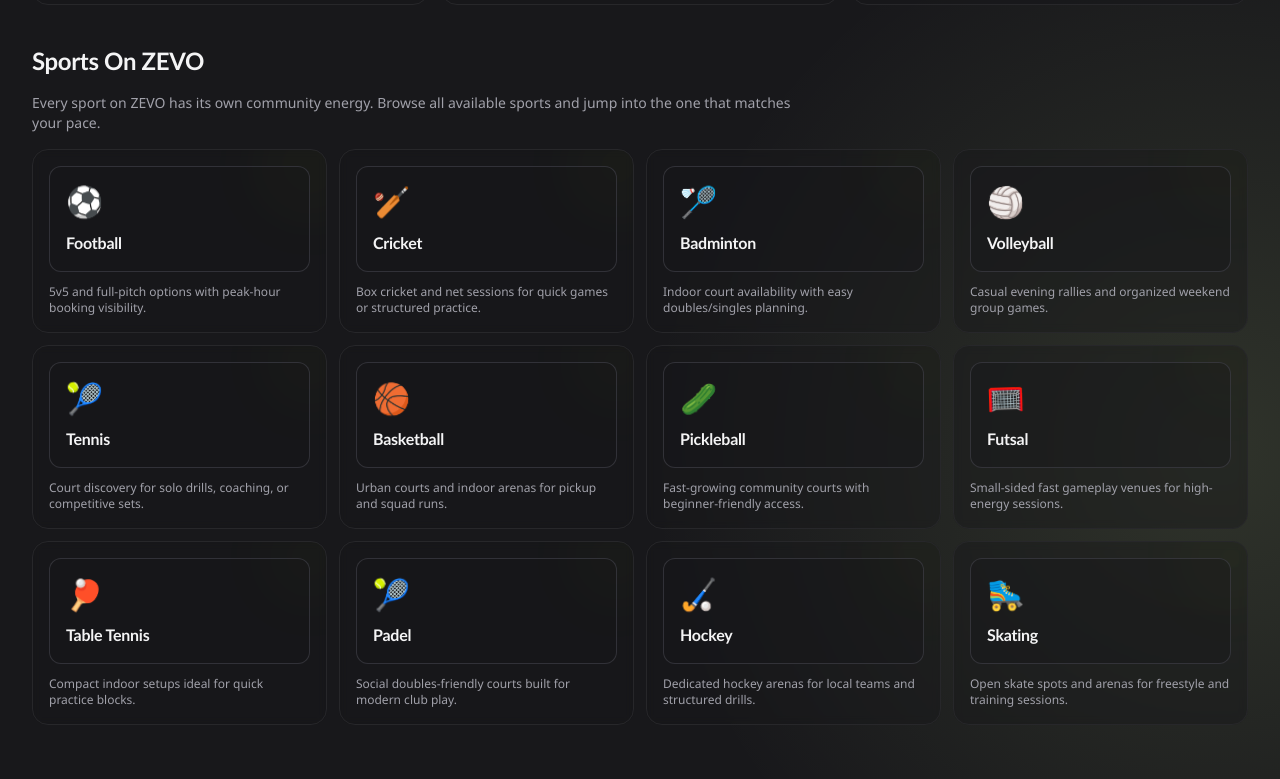
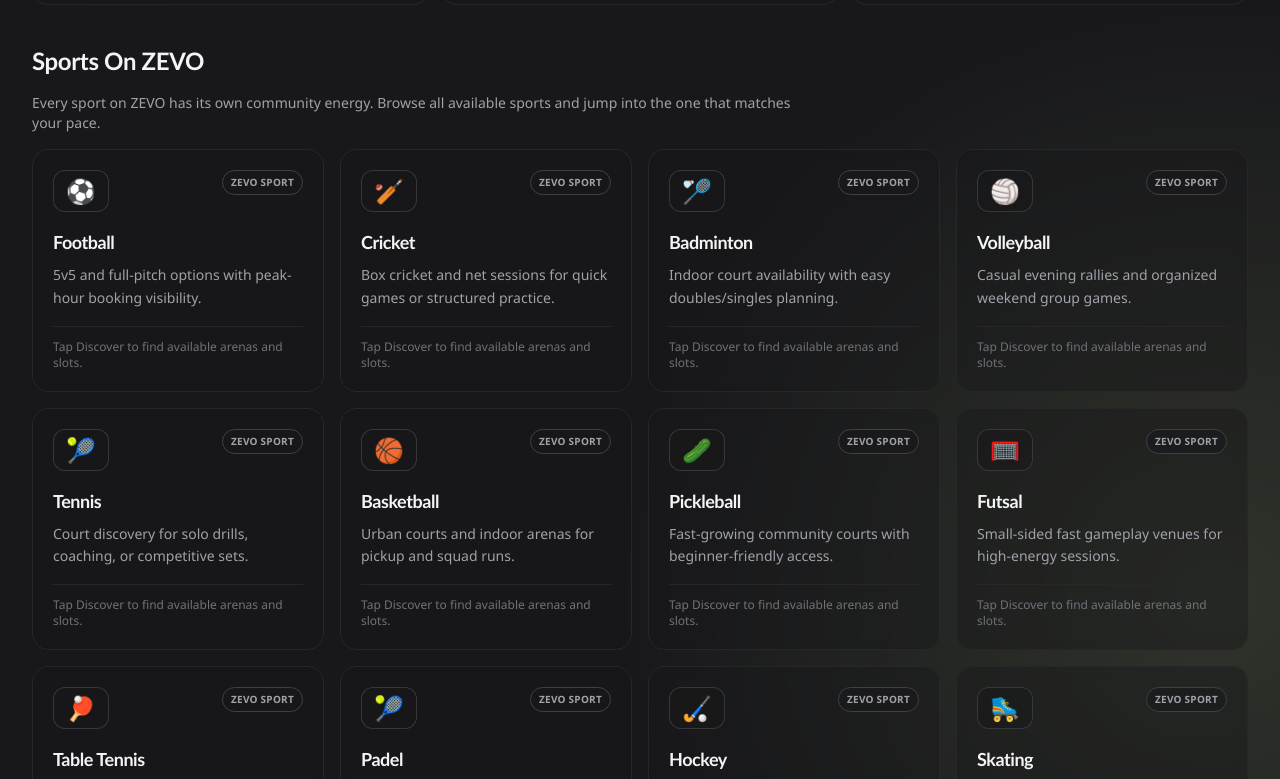
Before and after one commit to DivamRJ/ZEVO_app, a Next.js app: page / in a window 1280 px wide. Shown: the part 1001-1780 px from the top of the page. Built offline with nearby package versions, Linux system fonts and the light colour scheme.

Commit message:
refined sports section layout

```diff
--- a/app/page.tsx
+++ b/app/page.tsx
@@ -68,14 +68,14 @@ const sportsGrid = {
 };
 
 const sportsCard = {
-  hidden: { opacity: 0, y: 22, scale: 0.96 },
-  show: { opacity: 1, y: 0, scale: 1, transition: { duration: 0.35 } },
-  hover: { y: -8, scale: 1.02, rotate: -0.25, transition: { type: "spring", stiffness: 280, damping: 18 } }
+  hidden: { opacity: 0, y: 18, scale: 0.98 },
+  show: { opacity: 1, y: 0, scale: 1, transition: { duration: 0.32 } },
+  hover: { y: -5, scale: 1.01, transition: { type: "spring", stiffness: 260, damping: 20 } }
 };
 
 const sportsBorderGlow = {
-  hidden: { opacity: 0, backgroundPosition: "0% 50%" },
-  show: { opacity: 0, backgroundPosition: "0% 50%" },
+  hidden: { opacity: 0 },
+  show: { opacity: 0 },
   hover: {
     opacity: 1,
     borderColor: ["rgba(56,189,248,0.9)", "rgba(168,85,247,0.9)", "rgba(56,189,248,0.9)"],
@@ -198,7 +198,7 @@ export default function IntroPage() {
           initial="hidden"
           whileInView="show"
           viewport={{ once: true, amount: 0.2 }}
-          className="grid gap-3 sm:grid-cols-2 lg:grid-cols-3 xl:grid-cols-4"
+          className="grid gap-4 sm:grid-cols-2 lg:grid-cols-3 xl:grid-cols-4"
         >
           {SPORT_COLLAGE.map((item, index) => (
             <motion.article
@@ -206,30 +206,31 @@ export default function IntroPage() {
               variants={sportsCard}
               whileHover="hover"
               whileTap={{ scale: 0.98 }}
-              className="relative overflow-hidden rounded-2xl border border-zinc-800 bg-zinc-900/40 p-4 backdrop-blur-sm"
+              className="group relative overflow-hidden rounded-2xl border border-zinc-800 bg-zinc-900/40 p-5 backdrop-blur-sm"
             >
               <motion.div
                 variants={sportsBorderGlow}
                 className="pointer-events-none absolute inset-0 rounded-2xl border border-transparent"
               />
 
-              <motion.div
-                animate={{ opacity: [0.15, 0.35, 0.15], scale: [1, 1.08, 1] }}
-                transition={{ duration: 2.6, repeat: Infinity, ease: "easeInOut", delay: index * 0.08 }}
-                className="pointer-events-none absolute -right-8 -top-8 h-24 w-24 rounded-full bg-neon/20 blur-2xl"
-              />
+              <div className="relative flex items-start justify-between">
+                <div className="rounded-xl border border-zinc-700/80 bg-zinc-900/55 px-3 py-2 text-2xl leading-none text-zinc-100">
+                  {item.icon}
+                </div>
+                <span className="rounded-full border border-zinc-700 bg-zinc-900/60 px-2 py-1 text-[10px] font-semibold uppercase tracking-wide text-zinc-400">
+                  ZEVO Sport
+                </span>
+              </div>
 
-              <div className="relative rounded-xl border border-zinc-700/70 bg-zinc-900/35 p-4">
-                <motion.p
-                  animate={{ y: [0, -3, 0], rotate: [0, 3, -2, 0] }}
-                  transition={{ duration: 3, repeat: Infinity, ease: "easeInOut", delay: index * 0.07 }}
-                  className="text-3xl"
-                >
-                  {item.icon}
-                </motion.p>
-                <h3 className="mt-3 text-base font-bold">{item.sport}</h3>
-              </div>
-              <p className="mt-3 text-xs text-zinc-400">{sportContent[item.sport] ?? "Explore venues and community activities for this sport."}</p>
+              <h3 className="mt-4 text-lg font-semibold tracking-tight text-zinc-100">{item.sport}</h3>
+              <p className="mt-2 text-sm leading-relaxed text-zinc-400">
+                {sportContent[item.sport] ?? "Explore venues and community activities for this sport."}
+              </p>
+
+              <div className="mt-4 h-px w-full bg-zinc-800" />
+              <p className="mt-3 text-xs font-medium text-zinc-500 transition group-hover:text-zinc-300">
+                Tap Discover to find available arenas and slots.
+              </p>
             </motion.article>
           ))}
         </motion.div>
```
Also changed, not shown: 1 other file (tests, documents, lock files or other folders).
